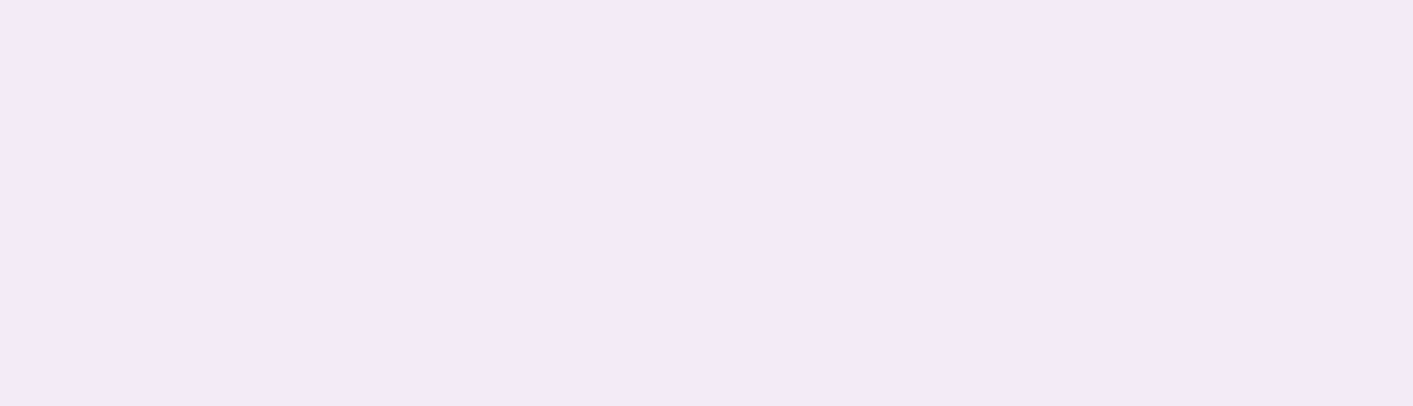
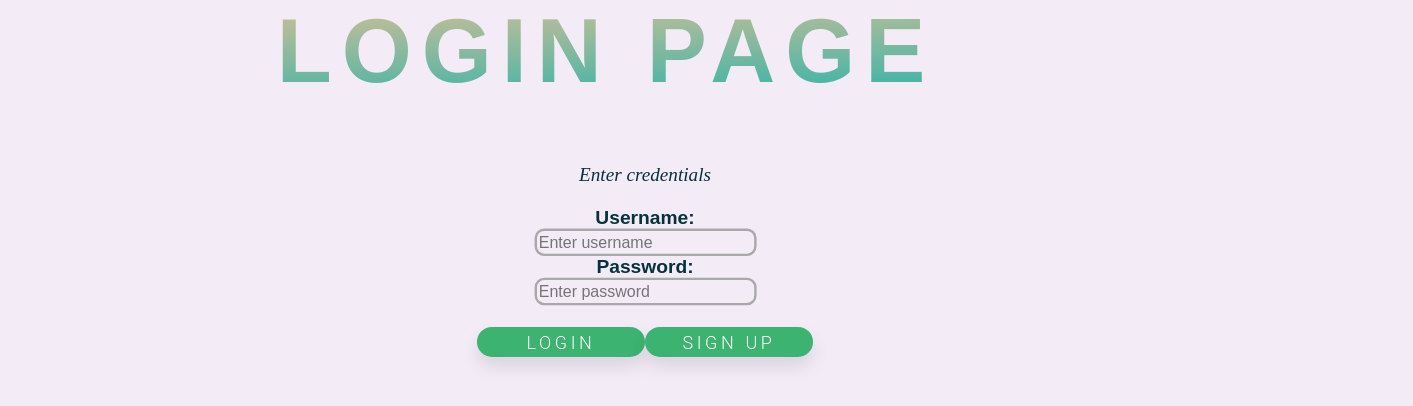
Before and after one commit to RonTshuva/ClientSide2, a React (Create React App) app: page /search in a window 1280 px wide. Shown: the top 406 px of the page, 1413 px wide, since content can reach past the window. Built offline with nearby package versions, Linux system fonts and the light colour scheme.

Commit message:
some bug fixes

```diff
--- a/src/App.js
+++ b/src/App.js
@@ -54,12 +54,26 @@ class App extends React.Component {
             Constants.SERVER_URL + "validateToken", {params: {token: token}}
         ).then(
             (response) => {
+                const data = JSON.parse(response.data.dataSet[Constants.FIRST_OBJECT])
                 this.setState({
-                    isLoggedIn: response.data.success,
-                    isFirstTime: response.data.isFirstTime
+                    isLoggedIn: data.success,
+                    isFirstTime: data.isFirstTime
                 });
             }
         )
+    }
+
+    allRoutesToPage = (pageName) =>{
+      return(
+          <div>
+              <Route path={"/"} component={pageName == false ? Dashboard : pageName} exact={true}/>
+              <Route path={"/dashboard"} component={pageName == false ? Dashboard : pageName} exact={true}/>
+              <Route path={"/stores"} component={pageName == false ? StoresPage : pageName} exact={true}/>
+              <Route path={"/stores/:id"} component={pageName == false ? Store : pageName} exact={true}/>
+              <Route path={"/search"} component={pageName == false ? SearchPage : pageName} exact={true}/>
+              <Route path={"/settings"} component={pageName == false ? SettingsPage : pageName} exact={true}/>
+          </div>
+      )
     }
 
     render() {
@@ -72,21 +86,20 @@ class App extends React.Component {
                                 <NavigationBar/>
                                 {
                                     this.state.isFirstTime ?
-                                        <Route path={"/"} component={SettingsPage} exact={true}/>
+                                        <Route path={"/login"} component={SettingsPage} exact={true} />
                                         :
-                                        <Route path={"/"} component={Dashboard} exact={true}/>
+                                        <Route path={"/login"} component={Dashboard} exact={true} />
                                 }
-                                <Route path={"/dashboard"} component={Dashboard} exact={true}/>
-                                <Route path={"/stores"} component={StoresPage} exact={true}/>
-                                <Route path={"/stores/:id"} component={Store} exact={true}/>
-                                <Route path={"/search"} component={SearchPage} exact={true}/>
-                                <Route path={"/settings"} component={SettingsPage} exact={true}/>
+                                {
+                                    this.allRoutesToPage(false)
+                                }
                             </div>
                             :
                             <div>
-                                <Route path={"/"} component={LoginPage} exact={true}/>
-                                <Route path={"/login"} component={LoginPage} exact={true} />
+                                {this.allRoutesToPage(LoginPage)}
+                                <Route path={"/login"} component={LoginPage} exact={true}/>
                                 <Route path={"/signUp"} component={SignUpPage} exact={true}/>
+
                             </div>
                     }
                 </BrowserRouter>
--- a/src/components/NavigationBar.js
+++ b/src/components/NavigationBar.js
@@ -36,12 +36,10 @@ class NavigationBar extends React.Component {
                         );
                     })
                 }
-                {/*Another logout link that calls the function logOut*/}
-                <NavLink className={"link"} to={"/login"} activeClassName={"active"} onClick={this.signOut}> {/*notice we need to redirect to '/' so it will re render the login page*/}
-                    <div className={"linkText"}>
-                        Log-Out
-                    </div>
-                </NavLink>
+                {/*Another logout link that calls the function signOut*/}
+                <button className={"button"}  onClick={this.signOut}> {/*notice we need to redirect to '/' so it will re render the login page*/}
+                     Log-Out
+                </button>
             </div>
         );
     }
--- a/src/components/Sale.js
+++ b/src/components/Sale.js
@@ -15,20 +15,20 @@ function Sale(props) {
             width: "180px"
 
         }}>
-            <h3 style={{color: "#096c30", fontSize: "20px"}}>
+            <h3 style={{ fontSize: "20px"}}>
                 Description: {props.object.description}<br/>
             </h3>
             <h4 style={{color: "black", fontSize: "12px"}}>
                 Store name: {props.object.store.name}<br/>
             </h4>
             <p style={{
-                backgroundColor: "red",
+                backgroundColor: "blue",
                 borderRadius: "10px",
                 color: "white",
                 fontWeight: "bold",
                 fontSize: "10px"
             }}> Expiration date: {props.object.expirationDate} </p>
-            <h4>
+            <h4 style={{color : "black"}}>
                 Area: {props.object.store.area}<br/>
             </h4>
         </div>
--- a/src/pages/Homepage.js
+++ b/src/pages/Homepage.js
@@ -44,6 +44,5 @@ class HomePage extends React.Component{
             </div>
         )
     }
-
 }
 export default HomePage;
--- a/src/pages/LoginPage.js
+++ b/src/pages/LoginPage.js
@@ -2,8 +2,9 @@ import './LoginPage.css'
 import * as React from "react";
 import Cookies from "universal-cookie";
 import axios from "axios";
-import {NavLink} from "react-router-dom";
+import {NavLink, Route} from "react-router-dom";
 import Constants from "../Constants";
+import SignUpPage from "./SignUpPage";
 
 class LoginPage extends React.Component {
 
@@ -44,14 +45,15 @@ class LoginPage extends React.Component {
             }
         })
             .then((response) => {
+                const data = JSON.parse(response.data.dataSet[Constants.FIRST_OBJECT])
                 if (response.data.success) {
                     const cookies = new Cookies();
-                    cookies.set("logged_in", response.data.dataSet[Constants.FIRST_OBJECT]); // gets the first object which is the token
+                    cookies.set("logged_in", data.token); // gets the first object which is the token
                     this.setState({response : "Loading..."})
                     window.location.reload()
                 }
                 else {
-                    switch (response.data.errorCode) {
+                    switch (data.errorCode) {
                         case Constants.ERROR_CODE:
                             this.setState({response: "the credentials you provided are wrong!"});
                             break;
@@ -90,9 +92,12 @@ class LoginPage extends React.Component {
                         <br/>
                         <br/>
                     </div>
-                    <button class ={"button"}  style={{backgroundColor: "mediumseagreen"}}
-                            disabled={this.state.password.length === 0 || this.state.username.length === 0}
-                            onClick={this.login}>Login</button>
+                    <NavLink to={"/login"} >
+                        <button class={"button"}
+                                style={{backgroundColor: "mediumseagreen"}}
+                                disabled={this.state.password.length === 0 || this.state.username.length === 0}
+                                onClick={this.login}>Login</button>
+                    </NavLink>
                     <NavLink to={"/signup"} >
                         <button class={"button"} style={{backgroundColor: "mediumseagreen"}} >Sign Up</button>
                     </NavLink>
--- a/src/pages/SearchPage.js
+++ b/src/pages/SearchPage.js
@@ -2,7 +2,7 @@ import './SearchPage.css';
 import * as React from "react";
 import axios from "axios";
 import Cookies from "universal-cookie";
-import UsersSale from "../components/Sale";
+import Sale from "../components/Sale";
 import Constants from "../Constants";
 
 class SearchPage extends React.Component{
@@ -50,7 +50,7 @@ class SearchPage extends React.Component{
         }).map(sale => {
             return (
                     <span style={{color : sale.belongsToUser ? "green" : "red"}}>
-                     <UsersSale object={sale.object}/>
+                     <Sale object={sale.object}/>
                     </span>
 
             )
```
